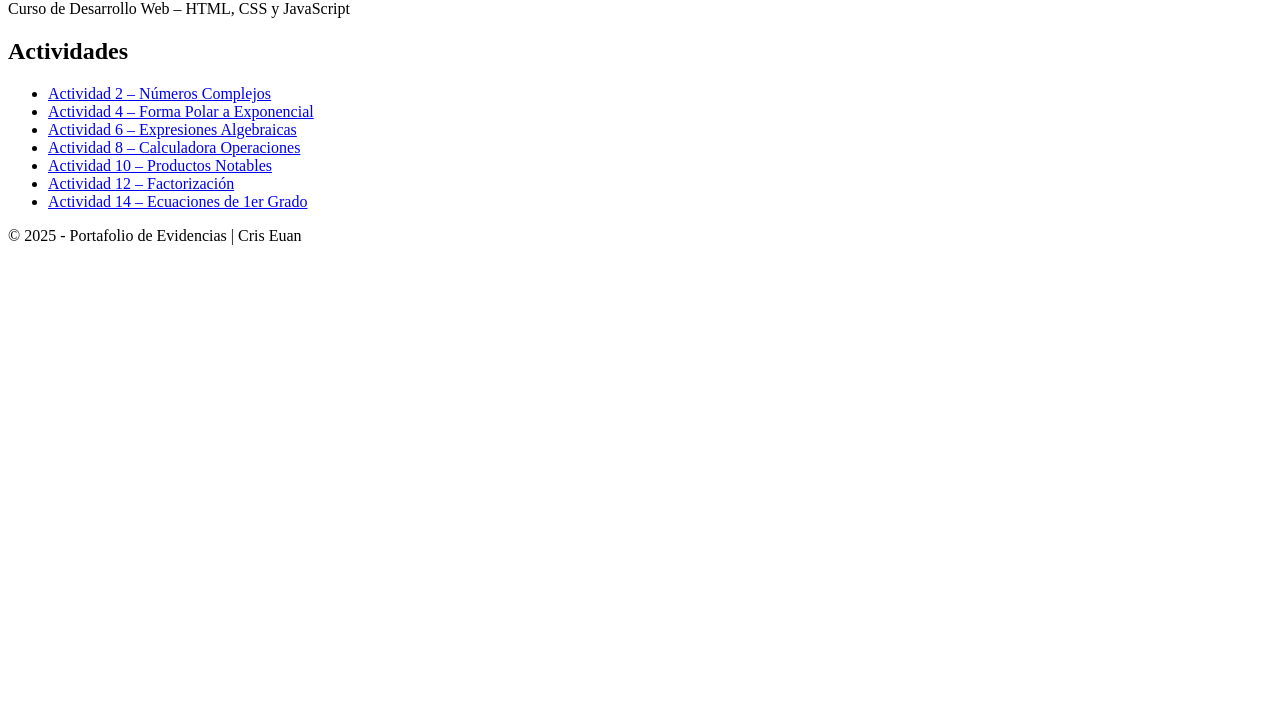
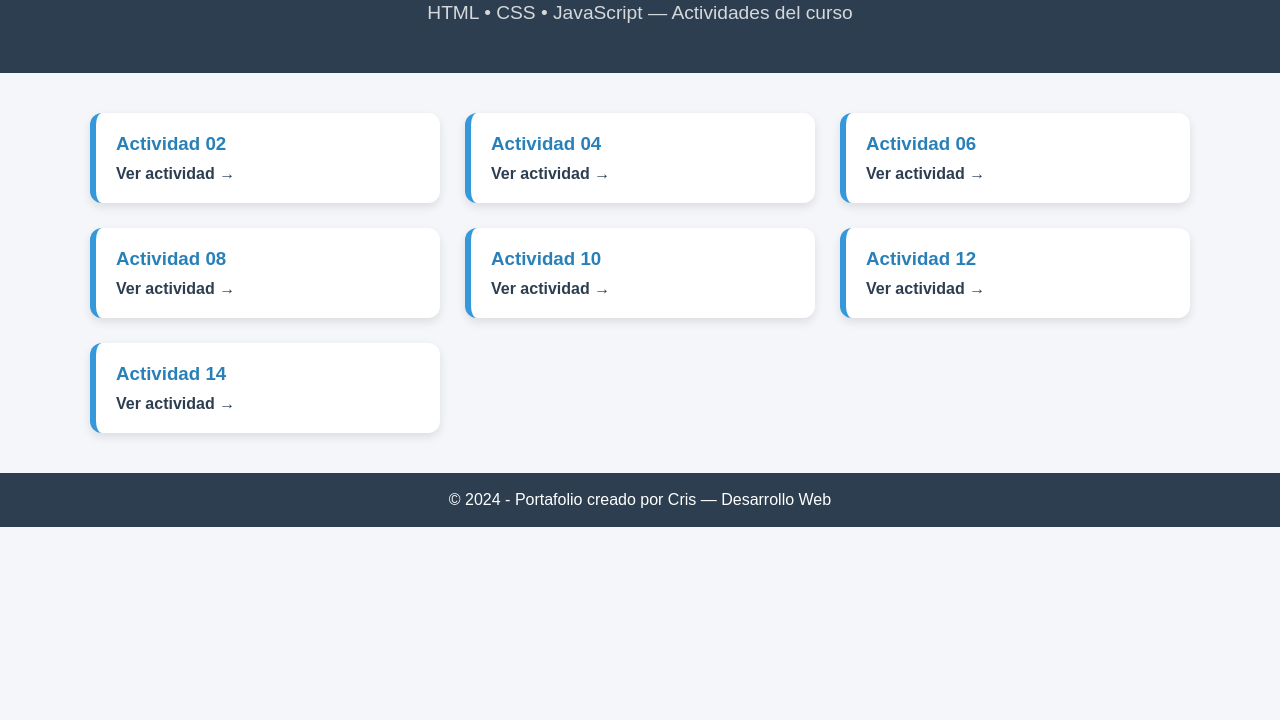
Before and after one commit to Crisdan1505/Portafolio-de-evidencias-, a plain HTML site: page index.html in a window 1280 px wide. Shown: the part 80-800 px from the top of the page. Drawn offline with Linux system fonts and the light colour scheme.

Commit message:
Mejorando visualización de la página principal

```diff
--- a/index.html
+++ b/index.html
@@ -2,30 +2,134 @@
 <html lang="es">
 <head>
     <meta charset="UTF-8">
+    <meta name="viewport" content="width=device-width, initial-scale=1.0">
     <title>Portafolio de Evidencias</title>
-    <link rel="stylesheet" href="css/style.css">
+
+    <style>
+        body {
+            font-family: Arial, Helvetica, sans-serif;
+            margin: 0;
+            padding: 0;
+            background: #f5f6fa;
+            color: #333;
+        }
+
+        header {
+            background: #2c3e50;
+            color: white;
+            padding: 30px 20px;
+            text-align: center;
+        }
+
+        header h1 {
+            margin: 0;
+            font-size: 2.4em;
+        }
+
+        header p {
+            font-size: 1.2em;
+            margin-top: 8px;
+            opacity: 0.8;
+        }
+
+        .contenedor {
+            width: 90%;
+            max-width: 1100px;
+            margin: 40px auto;
+        }
+
+        .grid {
+            display: grid;
+            gap: 25px;
+            grid-template-columns: repeat(auto-fill, minmax(260px, 1fr));
+        }
+
+        .card {
+            background: white;
+            padding: 20px;
+            border-radius: 12px;
+            box-shadow: 0px 4px 10px rgba(0,0,0,0.1);
+            transition: 0.3s;
+            border-left: 6px solid #3498db;
+        }
+
+        .card:hover {
+            transform: translateY(-5px);
+            box-shadow: 0px 6px 15px rgba(0,0,0,0.15);
+        }
+
+        .card h3 {
+            margin: 0 0 10px;
+            color: #2980b9;
+        }
+
+        .card a {
+            text-decoration: none;
+            color: #2c3e50;
+            font-weight: bold;
+        }
+
+        footer {
+            background: #2c3e50;
+            color: white;
+            text-align: center;
+            padding: 18px;
+            margin-top: 40px;
+        }
+    </style>
 </head>
+
 <body>
+
     <header>
         <h1>Portafolio de Evidencias</h1>
-        <p>Curso de Desarrollo Web – HTML, CSS y JavaScript</p>
+        <p>HTML • CSS • JavaScript — Actividades del curso</p>
     </header>
 
-    <section class="menu">
-        <h2>Actividades</h2>
-        <ul>
-            <li><a href="actividades/actividad02/index.html">Actividad 2 – Números Complejos</a></li>
-            <li><a href="actividades/actividad04/index.html">Actividad 4 – Forma Polar a Exponencial</a></li>
-            <li><a href="actividades/actividad06/index.html">Actividad 6 – Expresiones Algebraicas</a></li>
-            <li><a href="actividades/actividad08/index.html">Actividad 8 – Calculadora Operaciones</a></li>
-            <li><a href="actividades/actividad10/index.html">Actividad 10 – Productos Notables</a></li>
-            <li><a href="actividades/actividad12/index.html">Actividad 12 – Factorización</a></li>
-            <li><a href="actividades/actividad14/index.html">Actividad 14 – Ecuaciones de 1er Grado</a></li>
-        </ul>
-    </section>
+    <div class="contenedor">
+        <div class="grid">
+
+            <div class="card">
+                <h3>Actividad 02</h3>
+                <a href="actividades/actividad02/index.html" target="_blank">Ver actividad →</a>
+            </div>
+
+            <div class="card">
+                <h3>Actividad 04</h3>
+                <a href="actividades/actividad04/index.html" target="_blank">Ver actividad →</a>
+            </div>
+
+            <div class="card">
+                <h3>Actividad 06</h3>
+                <a href="actividades/actividad06/index.html" target="_blank">Ver actividad →</a>
+            </div>
+
+            <div class="card">
+                <h3>Actividad 08</h3>
+                <a href="actividades/actividad08/index.html" target="_blank">Ver actividad →</a>
+            </div>
+
+            <div class="card">
+                <h3>Actividad 10</h3>
+                <a href="actividades/actividad10/index.html" target="_blank">Ver actividad →</a>
+            </div>
+
+            <div class="card">
+                <h3>Actividad 12</h3>
+                <a href="actividades/actividad12/index.html" target="_blank">Ver actividad →</a>
+            </div>
+
+            <div class="card">
+                <h3>Actividad 14</h3>
+                <a href="actividades/actividad14/index.html" target="_blank">Ver actividad →</a>
+            </div>
+
+        </div>
+    </div>
 
     <footer>
-        <p>© 2025 - Portafolio de Evidencias | Cris Euan</p>
+        © 2024 - Portafolio creado por Cris — Desarrollo Web
     </footer>
+
 </body>
 </html>
```
